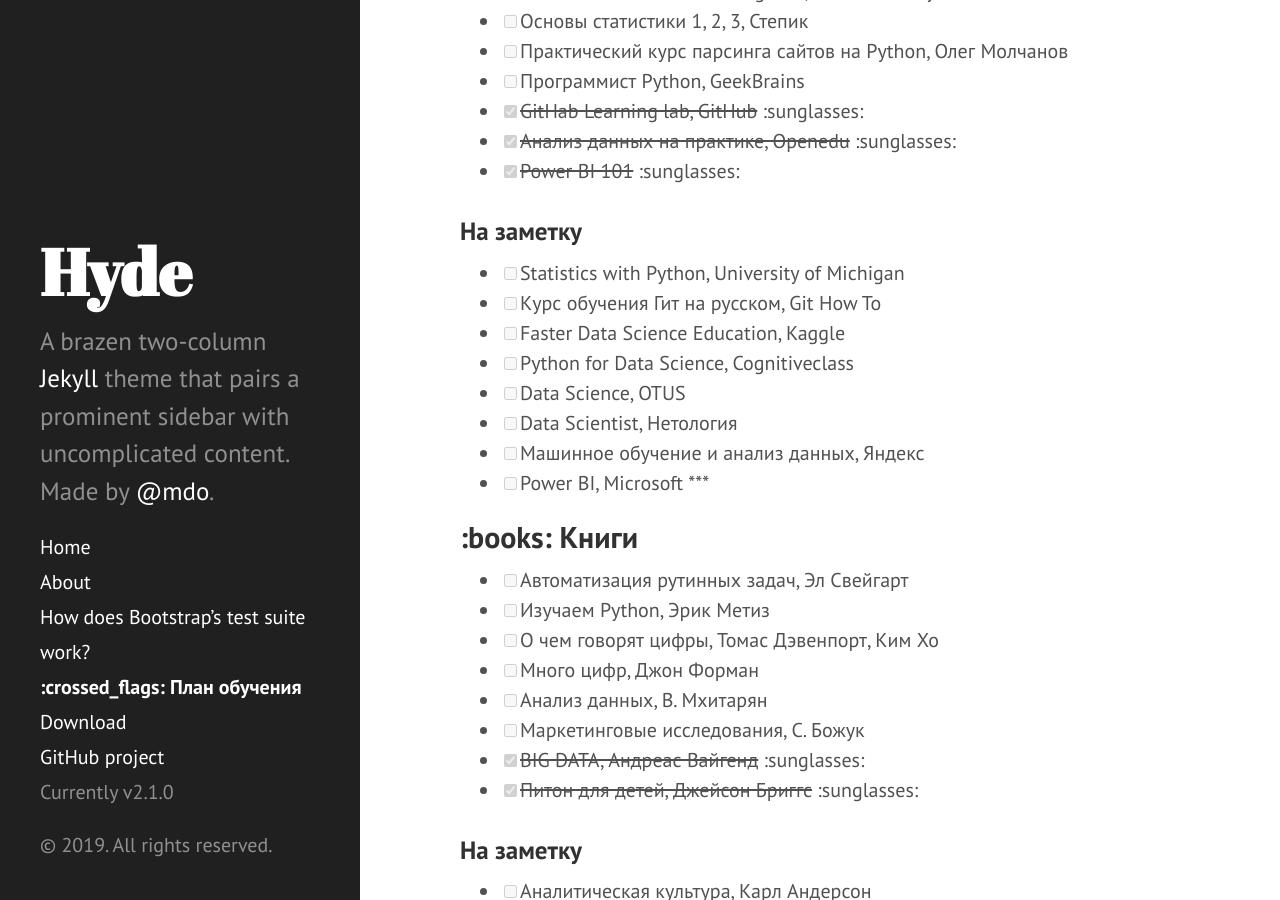
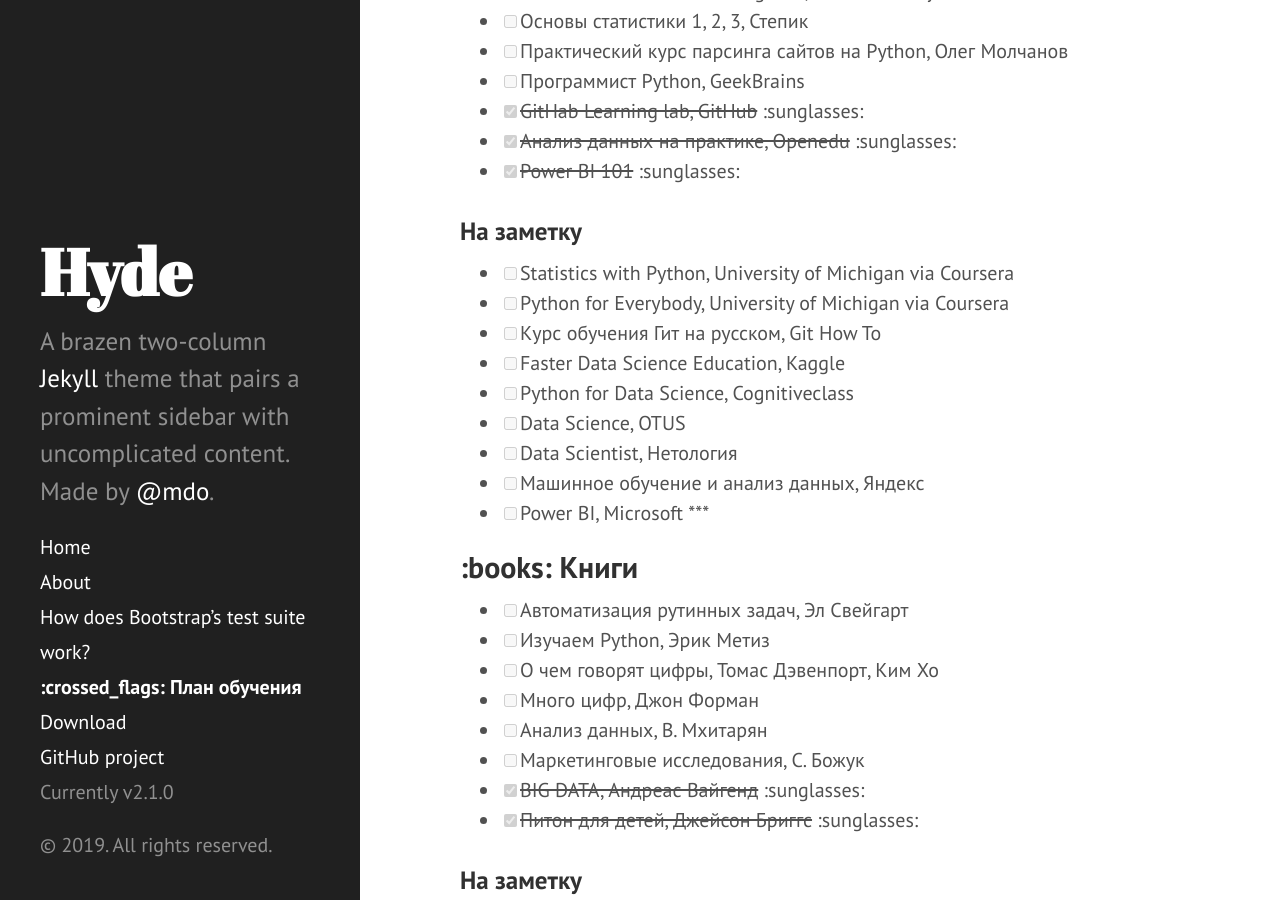
Before and after one commit to Drewleks/about-me, a Jekyll site: the page built from plan.md, in a window 1280 px wide and 900 px high, scrolled down 388 px. Built offline with Jekyll 4.4.1, drawn with Linux system fonts in a browser that asks for light colours; our own code applies the rules of GitHub Pages for plain Markdown files.

Commit message:
Update plan.md

```diff
--- a/plan.md
+++ b/plan.md
@@ -12,7 +12,8 @@
 - [x] ~~Power BI 101~~ :sunglasses:
 
 ### На заметку
-- [ ] Statistics with Python, University of Michigan
+- [ ] Statistics with Python, University of Michigan via Coursera
+- [ ] Python for Everybody, University of Michigan via Coursera
 - [ ] Курс обучения Гит на русском, Git How To
 - [ ] Faster Data Science Education, Kaggle
 - [ ] Python for Data Science, Cognitiveclass
```
